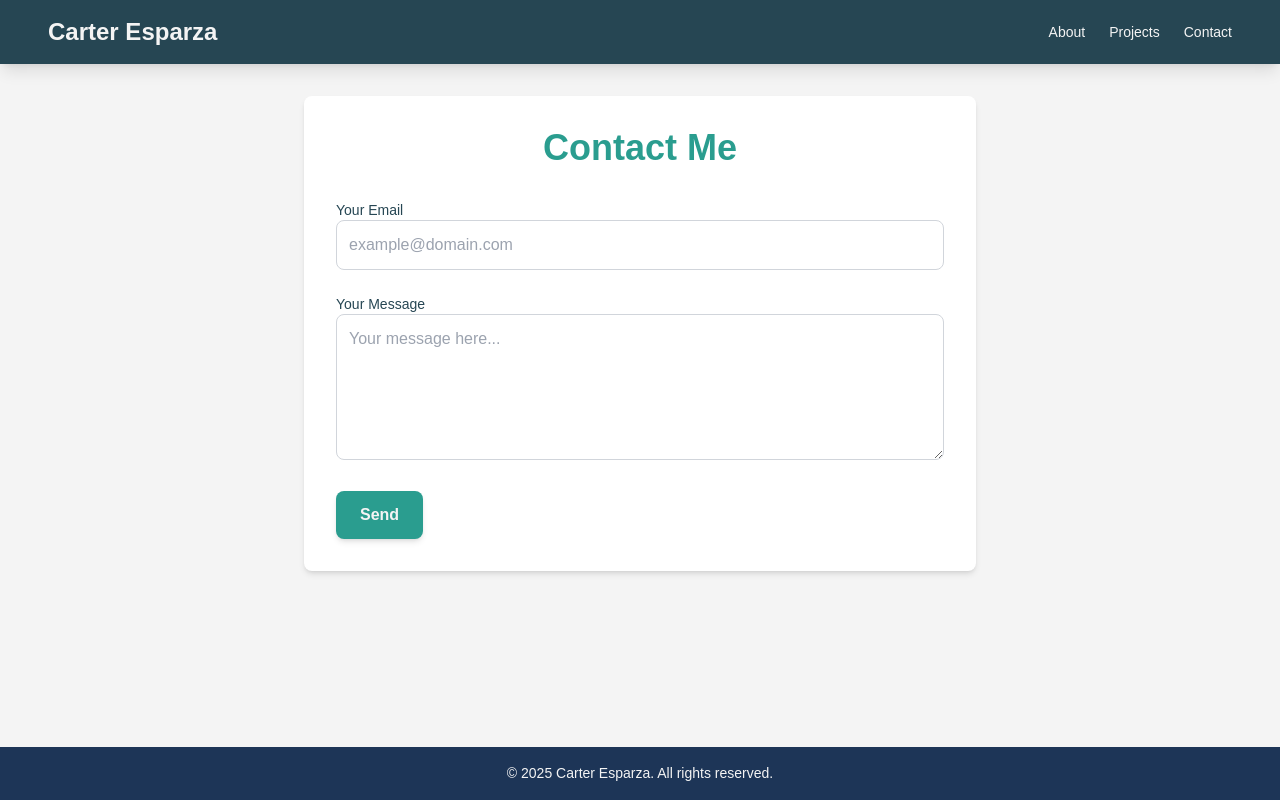
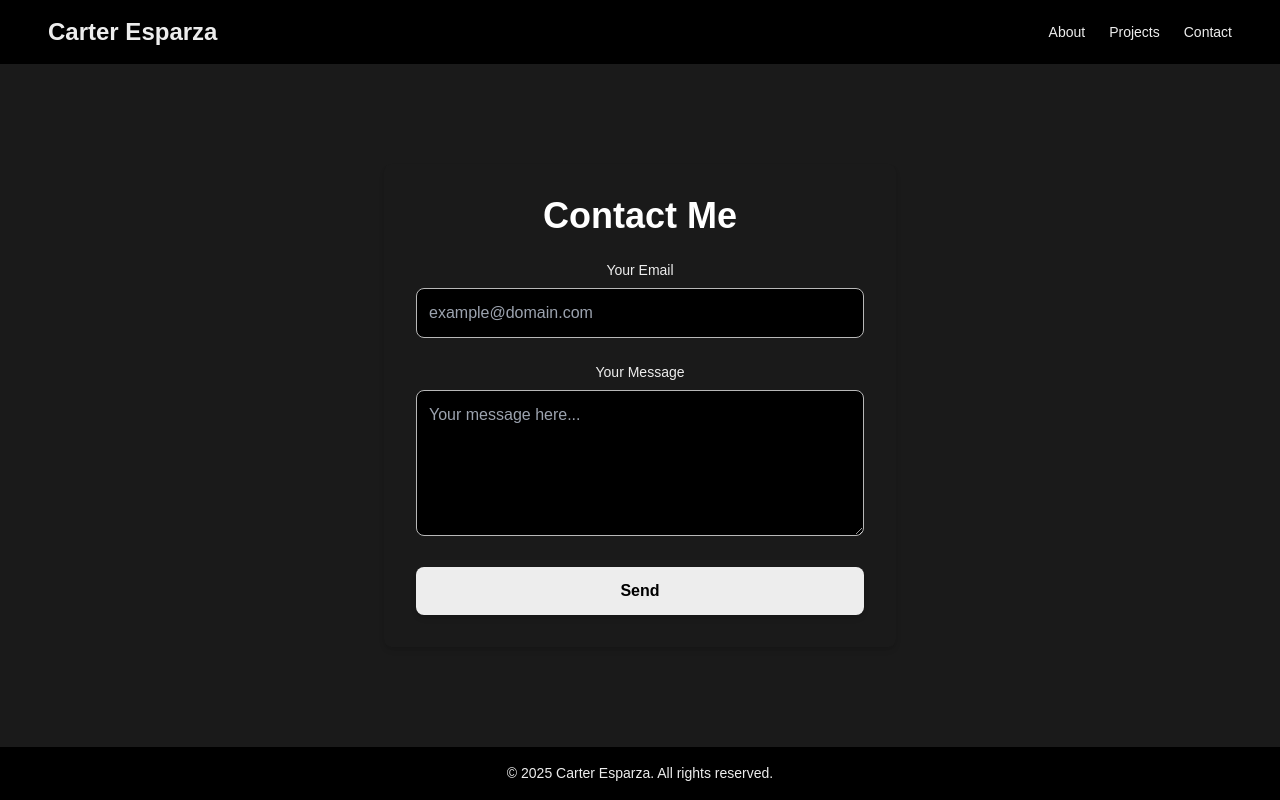
Before and after one commit to c444rter/carter-esparza, a Next.js app in the folder carter-esparza/: page /contact in a window 1280 px wide. Built offline with nearby package versions, Linux system fonts and the light colour scheme.

Commit message:
Color changes.

```diff
--- a/carter-esparza/src/app/about/page.tsx
+++ b/carter-esparza/src/app/about/page.tsx
@@ -1,13 +1,10 @@
 export default function AboutPage() {
   return (
-    <div className="max-w-3xl mx-auto">
-      <h1 className="text-4xl font-bold text-primary">About Me</h1>
-      <p className="mt-4 text-lg">
-        I am a <span className="font-semibold">Data Analyst</span> with expertise in tools like <strong>SQL</strong>, <strong>Python</strong>, and <strong>Power BI</strong>.
-        I’m passionate about delivering data-driven insights to help businesses succeed.
-      </p>
-      <p className="mt-4">
-        In my spare time, I enjoy exploring new datasets, learning emerging technologies, and sharing my knowledge with others.
+    <div className="text-center px-6 sm:px-12">
+      <h1 className="text-4xl font-bold text-light mb-6">About Me</h1>
+      <p className="text-lg text-secondary leading-relaxed">
+        Hi, I’m Carter Esparza, a dedicated and passionate Data Analyst with a proven track record
+        in delivering insightful solutions. I specialize in SQL, Python, and data visualization.
       </p>
     </div>
   );
--- a/carter-esparza/src/app/contact/page.tsx
+++ b/carter-esparza/src/app/contact/page.tsx
@@ -22,34 +22,32 @@ export default function ContactPage() {
       body: JSON.stringify({ email, message }),
     });
 
-    const result = await response.json();
     if (response.ok) {
       setStatus("Message sent successfully!");
     } else {
-      setStatus(`Error: ${result.message}`);
+      setStatus("Error: Unable to send message. Please try again.");
     }
   };
 
   return (
-    <main className="flex-1 flex items-center justify-center">
-      <div className="w-full max-w-2xl bg-white p-8 rounded-lg shadow-md">
-        <h1 className="text-4xl font-bold text-primary text-center">Contact Me</h1>
-        <form onSubmit={handleSubmit} className="mt-8 space-y-6">
+    <div className="w-full max-w-lg mx-auto bg-primary p-8 rounded-lg shadow-md">
+      <h1 className="text-4xl font-bold text-light text-center mb-6">Contact Me</h1>
+      <form onSubmit={handleSubmit} className="space-y-6">
         <div>
-            <label className="block text-sm font-medium text-secondary">Your Email</label>
+          <label className="block text-sm font-medium text-secondary mb-2">Your Email</label>
           <input
             type="email"
             name="email"
-              className="w-full p-3 border border-gray-300 rounded-lg focus:outline-none focus:ring-2 focus:ring-primary"
+            className="w-full p-3 border border-accent rounded-lg bg-dark text-secondary focus:outline-none focus:ring-2 focus:ring-light"
             placeholder="example@domain.com"
             required
           />
         </div>
         <div>
-            <label className="block text-sm font-medium text-secondary">Your Message</label>
+          <label className="block text-sm font-medium text-secondary mb-2">Your Message</label>
           <textarea
             name="message"
-              className="w-full p-3 border border-gray-300 rounded-lg focus:outline-none focus:ring-2 focus:ring-primary"
+            className="w-full p-3 border border-accent rounded-lg bg-dark text-secondary focus:outline-none focus:ring-2 focus:ring-light"
             rows={5}
             placeholder="Your message here..."
             required
@@ -57,13 +55,12 @@ export default function ContactPage() {
         </div>
         <button
           type="submit"
-            className="w-full sm:w-auto px-6 py-3 bg-primary text-light font-bold rounded-lg shadow-md hover:bg-secondary focus:outline-none focus:ring-2 focus:ring-secondary"
+          className="w-full py-3 bg-secondary text-dark font-bold rounded-lg shadow-md hover:bg-light hover:text-dark focus:outline-none focus:ring-2 focus:ring-secondary"
         >
           Send
         </button>
       </form>
       {status && <p className="mt-4 text-sm text-center text-secondary">{status}</p>}
     </div>
-    </main>
   );
 }
--- a/carter-esparza/src/app/globals.css
+++ /dev/null
@@ -1,9 +0,0 @@
-@tailwind base;
-@tailwind components;
-@tailwind utilities;
-
-body {
-  font-family: 'Arial', sans-serif;
-  background-color: #f4f4f4;
-  color: #264653;
-}
--- a/carter-esparza/src/app/layout.tsx
+++ b/carter-esparza/src/app/layout.tsx
@@ -4,21 +4,27 @@ import Link from "next/link";
 export default function RootLayout({ children }: { children: React.ReactNode }) {
   return (
     <html lang="en">
-      <body className="flex flex-col min-h-screen">
-        <header className="bg-secondary text-light py-4 px-6 sm:px-12 shadow-lg">
+      <body className="flex flex-col min-h-screen bg-primary text-secondary">
+        {/* Header */}
+        <header className="bg-dark text-light py-4 px-6 sm:px-12">
           <nav className="container mx-auto flex justify-between items-center">
-            <Link href="/" className="text-2xl font-bold">Carter Esparza</Link>
+            <Link href="/" className="text-2xl font-bold hover:text-secondary">
+              Carter Esparza
+            </Link>
             <ul className="flex gap-6 text-sm">
-              <li><Link href="/about" className="hover:text-primary">About</Link></li>
-              <li><Link href="/projects" className="hover:text-primary">Projects</Link></li>
-              <li><Link href="/contact" className="hover:text-primary">Contact</Link></li>
+              <li><Link href="/about" className="hover:text-accent">About</Link></li>
+              <li><Link href="/projects" className="hover:text-accent">Projects</Link></li>
+              <li><Link href="/contact" className="hover:text-accent">Contact</Link></li>
             </ul>
           </nav>
         </header>
-        <main className="flex-1 container mx-auto px-6 sm:px-12 py-8">
+        {/* Main Content */}
+        <main className="flex-1 flex flex-col items-center justify-center text-center px-6">
           {children}
         </main>
-        <footer className="bg-dark text-light text-center py-4">
+
+        {/* Footer */}
+        <footer className="bg-dark text-secondary text-center py-4">
           © {new Date().getFullYear()} Carter Esparza. All rights reserved.
         </footer>
       </body>
--- a/carter-esparza/src/app/page.tsx
+++ b/carter-esparza/src/app/page.tsx
@@ -1,16 +1,20 @@
+import Link from "next/link";
+
 export default function HomePage() {
   return (
     <div className="text-center">
-      <h1 className="text-5xl font-bold text-primary">Welcome to My Portfolio</h1>
-      <p className="mt-4 text-lg">
-        Hi, I’m <span className="font-bold">Carter Esparza</span>, a Data Analyst.
+      <h1 className="text-5xl font-bold text-light mb-4">Welcome to My Portfolio</h1>
+      <p className="text-lg text-secondary mb-6">
+        Hi, I’m <span className="font-bold text-light">Carter Esparza</span>, a Data Analyst.
       </p>
-      <button
-        type="submit"
-        className="w-full sm:w-auto px-6 py-3 bg-primary text-light font-bold rounded-lg shadow-md hover:bg-secondary focus:outline-none focus:ring-2 focus:ring-secondary"
-      >
-        View My Projects
-      </button>
+      <Link href="/projects">
+        <button
+          type="button"
+          className="px-6 py-3 bg-secondary text-dark font-bold rounded-lg shadow-md hover:bg-light hover:text-dark focus:outline-none focus:ring-2 focus:ring-secondary"
+        >
+          View My Projects
+        </button>
+      </Link>
     </div>
   );
 }
--- a/carter-esparza/src/app/projects/page.tsx
+++ b/carter-esparza/src/app/projects/page.tsx
@@ -1,22 +1,12 @@
 export default function ProjectsPage() {
-  const projects = [
-    {
-      title: "TO BE ADDED",
-      description: "Coming soon.",
-    },
-  ];
-
   return (
-    <div>
-      <h1 className="text-4xl font-bold text-primary">My Projects</h1>
-      <div className="grid grid-cols-1 md:grid-cols-2 lg:grid-cols-3 gap-6 mt-6">
-        {projects.map((project, index) => (
-          <div key={index} className="p-6 bg-white shadow-lg rounded-lg">
-            <h2 className="text-2xl font-bold text-secondary">{project.title}</h2>
-            <p className="mt-2 text-sm text-dark">{project.description}</p>
-          </div>
-        ))}
-      </div>
+    <div className="text-center px-6 sm:px-12">
+      <h1 className="text-4xl font-bold text-light mb-6">My Projects</h1>
+      <ul className="text-secondary space-y-4">
+        <li>
+          <span className="text-light font-bold">Project 1:</span> TO BE ADDED
+        </li>
+      </ul>
     </div>
   );
 }
--- a/carter-esparza/src/styles/globals.css
+++ b/carter-esparza/src/styles/globals.css
@@ -2,27 +2,67 @@
 @tailwind components;
 @tailwind utilities;
 
+/* General Reset */
 html,
 body {
     margin: 0;
     padding: 0;
     height: 100%;
-    /* Ensure full height for the layout */
+    font-family: 'Arial', sans-serif;
+    background-color: #1A1A1A;
+    /* Black background */
+    color: #EDEDED;
+    /* Bone/white text */
+    display: flex;
+    flex-direction: column;
 }
 
-body {
-    font-family: 'Arial', sans-serif;
-    /* Set a global font */
-    background-color: #f4f4f4;
-    /* Light background for contrast */
-    color: #264653;
-    /* Text color */
-
-    margin: 0;
-    padding: 0;
+/* Main Content */
+main {
+    flex: 1;
+    /* Ensures main content takes up remaining space */
 }
 
+/* Header */
+header {
+    background-color: #000000;
+    /* Absolute black */
+}
+
+a {
+    color: #EDEDED;
+    /* Default link color */
+    text-decoration: none;
+}
+
+a:hover {
+    color: #FFFFFF;
+    /* Bright white on hover */
+}
+
+/* Footer */
 footer {
+    background-color: #000000;
+    /* Absolute black */
+    color: #EDEDED;
+    /* Bone/white text */
+    text-align: center;
+    padding: 1rem;
     font-size: 0.875rem;
-    /* Slightly smaller font for the footer */
 }
+
+/* Buttons */
+button {
+    background-color: #EDEDED;
+    /* Bone/white button background */
+    color: #000000;
+    /* Black text on buttons */
+    border-radius: 8px;
+    transition: all 0.3s ease;
+}
+
+button:hover {
+    background-color: #FFFFFF;
+    /* Pure white on hover */
+    color: #000000;
+}
--- a/carter-esparza/tailwind.config.js
+++ b/carter-esparza/tailwind.config.js
@@ -3,10 +3,11 @@ module.exports = {
   theme: {
     extend: {
       colors: {
-        primary: '#2a9d8f',
-        secondary: '#264653',
-        dark: '#1d3557',
-        light: '#f4f4f4',
+        primary: '#1A1A1A', // Black for background
+        secondary: '#EDEDED', // Bone/white for text
+        light: '#FFFFFF', // Pure white for accents
+        dark: '#000000', // Absolute black for contrast
+        accent: '#B8B8B8', // Subtle gray for hover and borders
       },
     },
   },
```
Lines whose indentation alone changed are shown as unchanged.
